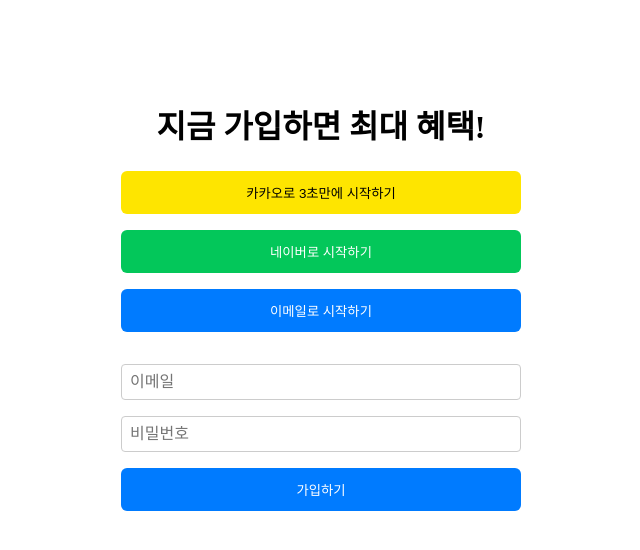
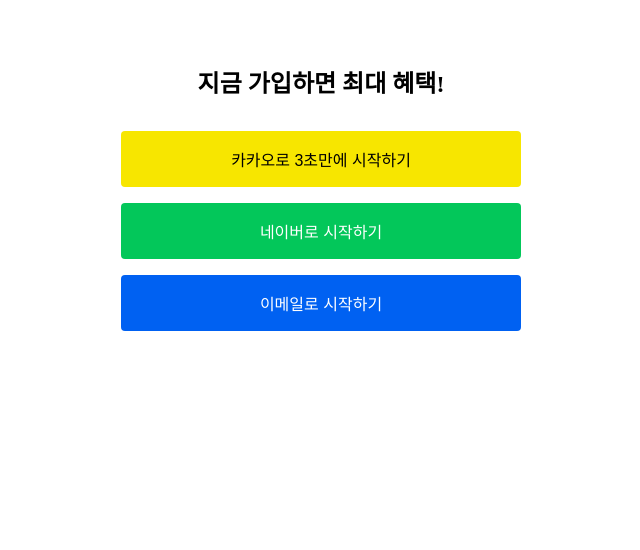
Before and after one commit to manlounge/manlounge-web, a Next.js app: page /signup in a window 1280 px wide. Shown: the top 550 px of the page, without its empty margins (319-959 px from the left). Built offline with nearby package versions, Linux system fonts and the light colour scheme.

Commit message:
Update signup.tsx

```diff
--- a/pages/signup.tsx
+++ b/pages/signup.tsx
@@ -1,121 +1,72 @@
 // pages/signup.tsx
-import { useState, useRef } from "react"
+import React from 'react'
+import { useRouter } from 'next/router'
 
 export default function Signup() {
-  const [email, setEmail] = useState("")
-  const [password, setPassword] = useState("")
-  const formRef = useRef<HTMLDivElement>(null)
-
-  // 소셜 로그인 / 회원가입 시작
-  const handleSocial = (url: string) => {
-    window.location.href = url
-  }
-
-  // 이메일 폼으로 스크롤
-  const handleEmailClick = () => {
-    formRef.current?.scrollIntoView({ behavior: "smooth" })
-  }
-
-  // 이메일 회원가입 제출
-  const handleSubmit = (e: React.FormEvent) => {
-    e.preventDefault()
-    // TODO: Firebase 등으로 이메일/비밀번호 회원가입 처리
-    console.log("이메일 가입 요청:", { email, password })
-  }
+  const router = useRouter()
 
   return (
-    <div style={{ maxWidth: 400, margin: "4rem auto", padding: "1rem" }}>
-      <h1 style={{ textAlign: "center", marginBottom: "1.5rem" }}>
+    <div style={{
+      maxWidth: 400,
+      margin: '4rem auto',
+      padding: '0 1rem',
+      textAlign: 'center'
+    }}>
+      <h1 style={{ marginBottom: '2rem', fontSize: '1.5rem' }}>
         지금 가입하면 최대 혜택!
       </h1>
 
-      {/* 1) 소셜 / 이메일 선택 버튼 */}
-      <div style={{ display: "grid", gap: "1rem", marginBottom: "2rem" }}>
       <button
+        onClick={() => window.location.href = '/api/auth/kakao'}
         style={{
-            backgroundColor: "#FEE500",
-            color: "#000",
-            padding: "0.75rem",
-            border: "none",
-            borderRadius: "0.375rem",
-            cursor: "pointer",
+          display: 'block',
+          width: '100%',
+          padding: '1rem',
+          marginBottom: '1rem',
+          background: '#F7E600',
+          border: 'none',
+          borderRadius: 4,
+          fontSize: '1rem',
+          cursor: 'pointer'
         }}
-          onClick={() => handleSocial("/api/auth/kakao")}
       >
         카카오로 3초만에 시작하기
       </button>
+
       <button
+        onClick={() => window.location.href = '/api/auth/naver'}
         style={{
-            backgroundColor: "#03C75A",
-            color: "#fff",
-            padding: "0.75rem",
-            border: "none",
-            borderRadius: "0.375rem",
-            cursor: "pointer",
+          display: 'block',
+          width: '100%',
+          padding: '1rem',
+          marginBottom: '1rem',
+          background: '#03C75A',
+          border: 'none',
+          borderRadius: 4,
+          fontSize: '1rem',
+          color: '#fff',
+          cursor: 'pointer'
         }}
-          onClick={() => handleSocial("/api/auth/naver")}
       >
         네이버로 시작하기
       </button>
+
       <button
+        onClick={() => router.push('/signup-email')}
         style={{
-            backgroundColor: "#007BFF",
-            color: "#fff",
-            padding: "0.75rem",
-            border: "none",
-            borderRadius: "0.375rem",
-            cursor: "pointer",
+          display: 'block',
+          width: '100%',
+          padding: '1rem',
+          background: '#0061F2',
+          border: 'none',
+          borderRadius: 4,
+          fontSize: '1rem',
+          color: '#fff',
+          cursor: 'pointer'
         }}
-          onClick={handleEmailClick}
       >
         이메일로 시작하기
       </button>
     </div>
-
-      {/* 2) 이메일/비밀번호 폼 */}
-      <div ref={formRef}>
-        <form onSubmit={handleSubmit} style={{ display: "grid", gap: "1rem" }}>
-          <input
-            type="email"
-            placeholder="이메일"
-            value={email}
-            onChange={(e) => setEmail(e.target.value)}
-            required
-            style={{
-              padding: "0.5rem",
-              fontSize: "1rem",
-              borderRadius: "0.25rem",
-              border: "1px solid #ccc",
-            }}
-          />
-          <input
-            type="password"
-            placeholder="비밀번호"
-            value={password}
-            onChange={(e) => setPassword(e.target.value)}
-            required
-            style={{
-              padding: "0.5rem",
-              fontSize: "1rem",
-              borderRadius: "0.25rem",
-              border: "1px solid #ccc",
-            }}
-          />
-          <button
-            type="submit"
-            style={{
-              backgroundColor: "#007BFF",
-              color: "#fff",
-              padding: "0.75rem",
-              border: "none",
-              borderRadius: "0.375rem",
-              cursor: "pointer",
-            }}
-          >
-            가입하기
-          </button>
-        </form>
-      </div>
-    </div>
   )
 }
```
Lines whose indentation alone changed are shown as unchanged.
